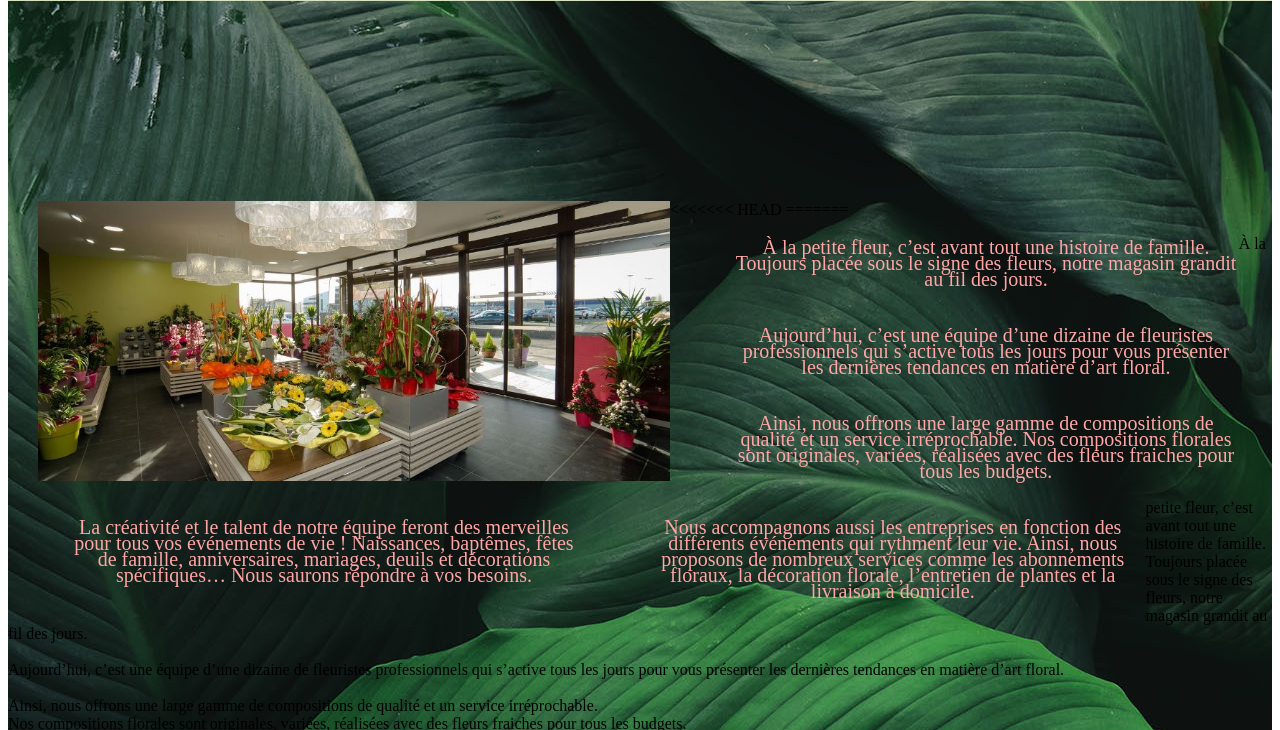
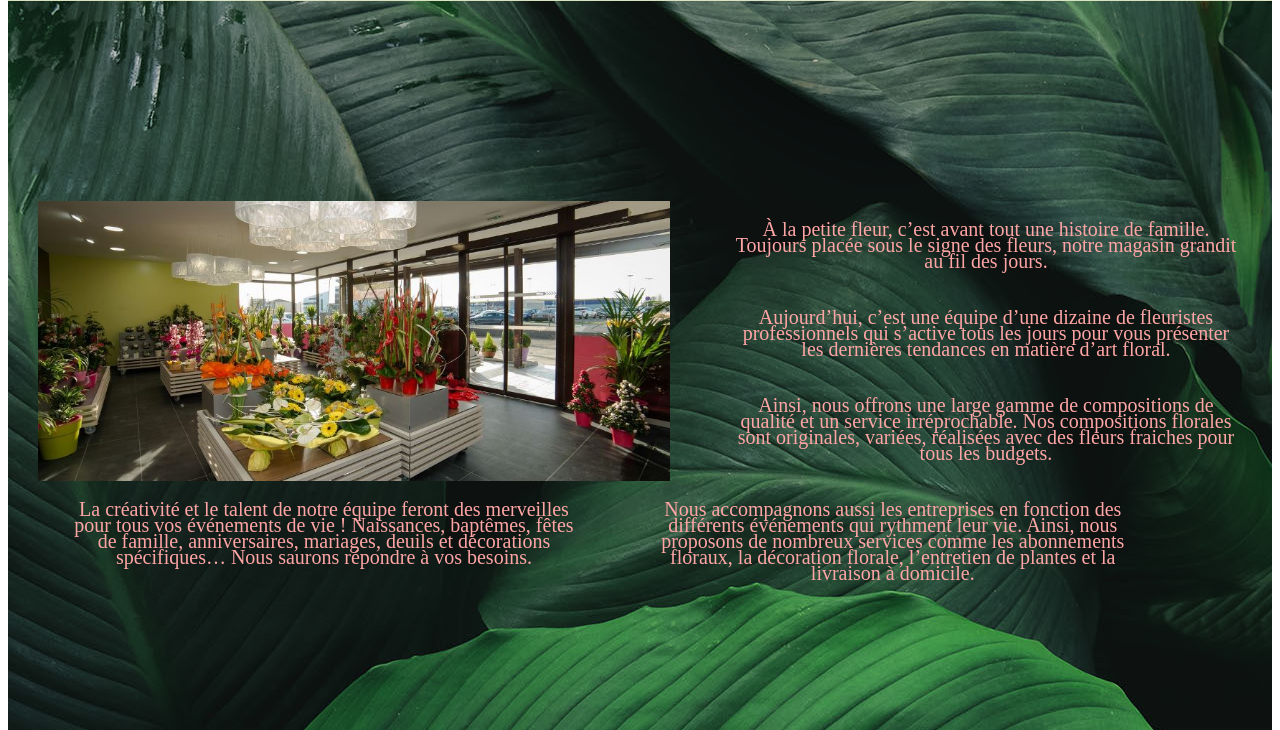
Before and after one commit to SebastienP60/Projetgroupe-numero1, a plain HTML site: page index.html in a window 1280 px wide. Shown: the part 222-952 px from the top of the page. Drawn offline with Linux system fonts and the light colour scheme; a web font is replaced by a local one.

Commit message:
projet terminé

```diff
--- a/index.html
+++ b/index.html
@@ -25,7 +25,6 @@
       <h2 id="titre2">titre 2</h2>
         <div id="presentationConteneur">
             <img src="assets/img/carrement-fleurs-boutique.jpg" id="imgboutique" alt="intérieur de la boutique" title="boutique">
-<<<<<<< HEAD
             <p class="paragraph">À la petite fleur, c’est avant tout une histoire de famille.
             Toujours placée sous le signe des fleurs, notre magasin grandit au fil des jours.</p>
             <p class="paragraph">Aujourd’hui, c’est une équipe d’une dizaine de fleuristes professionnels qui s’active tous les jours pour vous présenter les dernières tendances en matière d’art floral.</p>
@@ -36,19 +35,6 @@
             Nous saurons répondre à vos besoins.</p>
             <p class="paragraph">Nous accompagnons aussi les entreprises en fonction des différents événements qui rythment leur vie.
             Ainsi, nous proposons de nombreux services comme les abonnements floraux, la décoration florale, l’entretien de plantes et la livraison à domicile.</p>
-=======
-            <p id="paragraph">À la petite fleur, c’est avant tout une histoire de famille.<br>
-            Toujours placée sous le signe des fleurs, notre magasin grandit au fil des jours.<br><br>
-            Aujourd’hui, c’est une équipe d’une dizaine de fleuristes professionnels qui s’active tous les jours pour vous présenter les dernières tendances en matière d’art floral.<br><br>
-            Ainsi, nous offrons une large gamme de compositions de qualité et un service irréprochable.<br>
-            Nos compositions florales sont originales, variées, réalisées avec des fleurs fraiches pour tous les budgets.<br><br>
-            La créativité et le talent de notre équipe feront des merveilles pour tous vos événements de vie !<br>
-            Naissances, baptêmes, fêtes de famille, anniversaires, mariages, deuils et décorations spécifiques…<br>
-            Nous saurons répondre à vos besoins.<br><br>
-            Nous accompagnons aussi les entreprises en fonction des différents événements qui rythment leur vie.<br>
-            Ainsi, nous proposons de nombreux services comme les abonnements floraux, la décoration florale, l’entretien de plantes et la livraison à domicile.<br>
-            </p>
->>>>>>> 1a2dc5be2f780d048a29868e70b502abe050fc5f
         </div>
     </div>
     <div id="evenement">
```
Also changed, not shown: occasion.html (+0 -11 lines).
